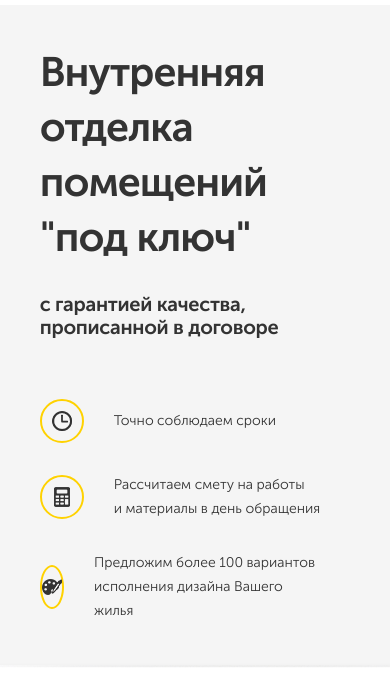
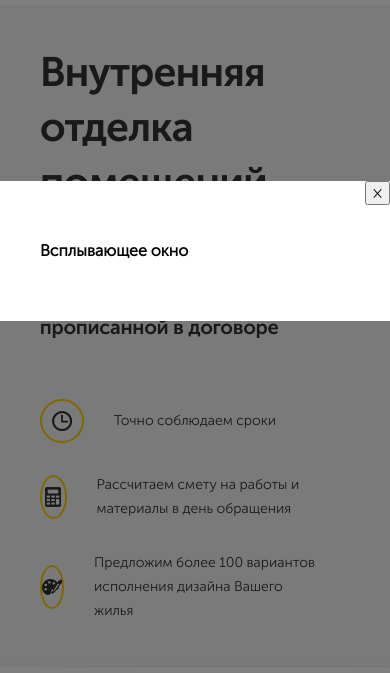
Before and after one commit to Vminskiy/repair_homework, a plain HTML site: page src/index.html in a window 390 px wide. Both pictures are taken after a click on the link "Перезвоните мне". Shown: the part 171-844 px from the top of the page. Drawn offline with Linux system fonts and the light colour scheme.

Commit message:
Доделан адаптив и модальное окно на JS

```diff
--- a/src/index.html
+++ b/src/index.html
@@ -22,7 +22,7 @@
             <a href="tel:+7(495)42-251-31" class="header__phone">+7 (495) 42-251-31</a>
           </div>
           <!-- /.header__contacts -->
-          <a href="#" class="button header__button">Перезвоните мне</a>
+          <a href="#" class="button header__button" id="button">Перезвоните мне</a>
           <!-- /.button header_button -->
         </div>
         <!-- /.header__info -->
@@ -58,7 +58,7 @@
                   <img src="img/first/calculator.png" alt="Калькулятор">
                 </div>
                 <span class="first-list__text">
-                  Рассчитаем смету на работы <br>
+                  Рассчитаем смету на работы
                   и материалы в день обращения
                 </span>
               </li>
@@ -97,8 +97,10 @@
           </span>
           <!-- /.subtitle -->
           <form action="#" class="form second__form">
-            <input type="text" class="input second__input" placeholder="Ваше имя">
-            <input type="tel" class="input second__input" placeholder="Ваш телефон">
+            <div class="second__inputs">
+              <input type="text" class="input second__input" placeholder="Ваше имя">
+              <input type="tel" class="input second__input" placeholder="Ваш телефон">
+            </div>
             <button href="#" class="button second__button">
               Получить бесплатный дизайн-проект
             </button>
@@ -127,5 +129,17 @@
     <!-- /.second -->
   </main>
 
+<div class="modal" id="modal">
+  <div class="modal-dialog">
+    <button class="modal-dialog__close" id="close">&times;</button>
+    <h4 class="modal-dialog__title">Всплывающее окно</h4>
+    <!-- /.modal-dialog__title -->
+  </div>
+  <!-- /.modal-dialog -->
+</div>
+<!-- /.modal -->
+
+
+  <script src="js/main.js"></script>
 </body>
 </html>
--- /dev/null
+++ b/src/js/main.js
@@ -0,0 +1,11 @@
+var button = document.querySelector('#button');
+var modal = document.querySelector('#modal');
+var close = document.querySelector('#close');
+
+button.addEventListener('click', function() {
+  modal.classList.add('modal_active');
+});
+
+close.addEventListener('click', function() {
+  modal.classList.remove('modal_active');
+});
--- a/src/sass/blocks/_first.sass
+++ b/src/sass/blocks/_first.sass
@@ -10,6 +10,7 @@
     @media (max-width: 1200px)
         max-width: 960px
         width: 96%
+        flex-direction: column
     @media (max-width: 768px)
         max-width: 720px
         width: 96%
@@ -57,9 +58,9 @@
       font-size: 14px
       line-height: 24px
       @media (max-width: 1200px)
-        max-width: 150px
+        max-width: 500px
       @media (max-width: 768px)
-        max-width: 300px
+        max-width: 500px
   &-image
     box-shadow: rgba(0, 0, 0, 0.05)
     margin-right: -40px
--- /dev/null
+++ b/src/sass/blocks/_modal.sass
@@ -0,0 +1,22 @@
+.modal
+  position: fixed
+  left: 0
+  top: 0
+  width: 100%
+  height: 100%
+  background-color: rgba(#000, 0.5)
+  display: none
+  &_active
+    display: flex
+  &-dialog
+    position: relative
+    margin: auto
+    max-width: 450px
+    width: 90%
+    min-width: 200px
+    background-color: #fff
+    padding: 40px
+    &__close
+      position: absolute
+      top: 0
+      right: 0
--- a/src/sass/blocks/_second.sass
+++ b/src/sass/blocks/_second.sass
@@ -33,7 +33,12 @@
     font-size: 16px
   &__form
     padding-right: 90px
+  &__inputs
+    display: flex
   &__input
+    max-width: 240
+    width: 40%
+    margin: 0
     padding: 18px 26px
     margin-bottom: 30px
     font-size: 15px
@@ -68,6 +73,8 @@
 @media (max-width: 1200px)
   .second
     background-size: cover
+    &__inputs
+      flex-direction: column
     &__input
       width: 85%
       margin-bottom: 10px
@@ -97,6 +104,8 @@
       max-width: 100%
       margin-bottom: 24px
       font-size: 16px
+    &__inputs
+      flex-direction: column
     &__input
       max-width: 750px
       width: 90%
--- a/src/sass/style.sass
+++ b/src/sass/style.sass
@@ -4,3 +4,4 @@
 @import 'blocks/header'
 @import 'blocks/first'
 @import 'blocks/second'
+@import 'blocks/modal'
```
Also changed, not shown: src/css/style.css, 1 other file.
